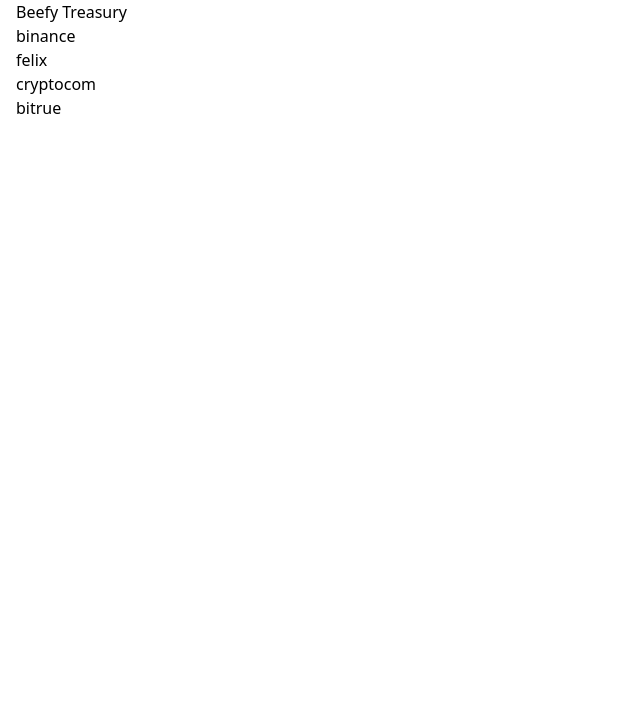
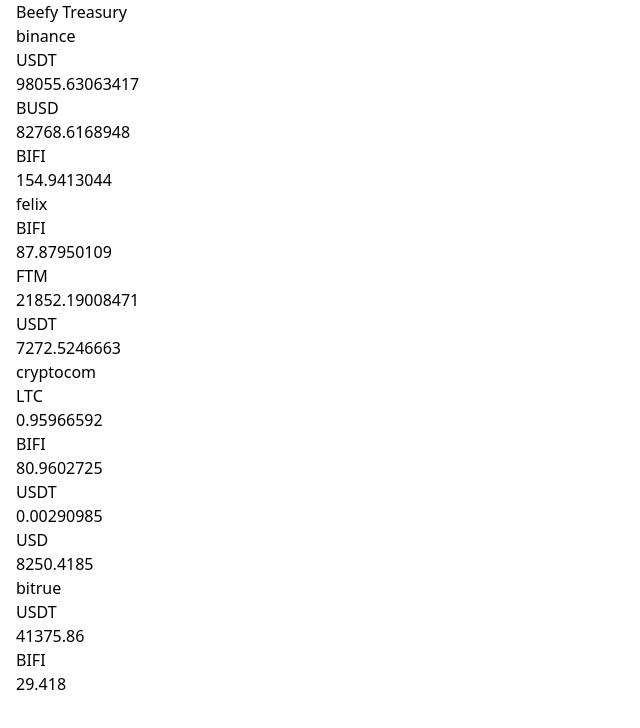
Before and after one commit to sandoche/beefy-dao-treasury, a Next.js app: page /treasury in a window 1280 px wide. Shown: the top 728 px of the page, without its empty margins (0-640 px from the left). Built offline with nearby package versions, Linux system fonts and the light colour scheme.

Commit message:
VenueToken implemented naively

```diff
--- a/src/components/treasury/Venue.tsx
+++ b/src/components/treasury/Venue.tsx
@@ -1,4 +1,5 @@
 import type BeefyBalancesResponse from "@/types/BeefyBalancesResponse";
+import VenueToken from "@/components/treasury/VenueToken";
 
 interface Props {
   venueId: string;
@@ -9,6 +10,13 @@
   return (
     <div>
       <h2>{venueId}</h2>
+      {Object.keys(venuePortfolio).map((tickerId) => (
+        <VenueToken
+          key={tickerId}
+          tickerId={tickerId}
+          tokenBalance={venuePortfolio[tickerId]}
+        />
+      ))}
     </div>
   );
 }
--- /dev/null
+++ b/src/components/treasury/VenueToken.tsx
@@ -0,0 +1,15 @@
+import type BeefyBalancesResponse from "@/types/BeefyBalancesResponse";
+
+interface Props {
+  tickerId: string;
+  tokenBalance: BeefyBalancesResponse[string][string];
+}
+
+export default function VenueToken({ tickerId, tokenBalance }: Props) {
+  return (
+    <div>
+      <h3>{tickerId}</h3>
+      <p>{tokenBalance}</p>
+    </div>
+  );
+}
```
Also changed, not shown: src/components/treasury/Token.tsx (deleted).
